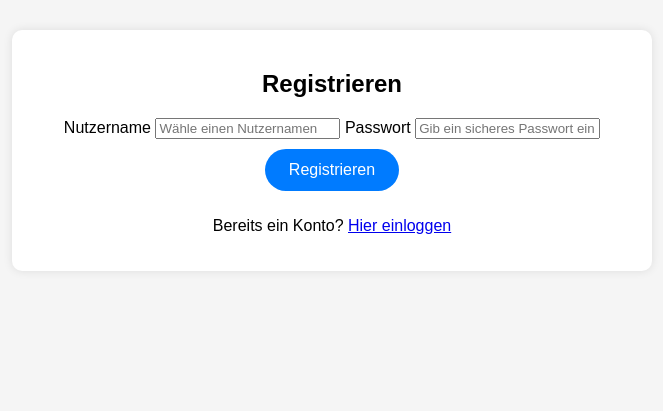
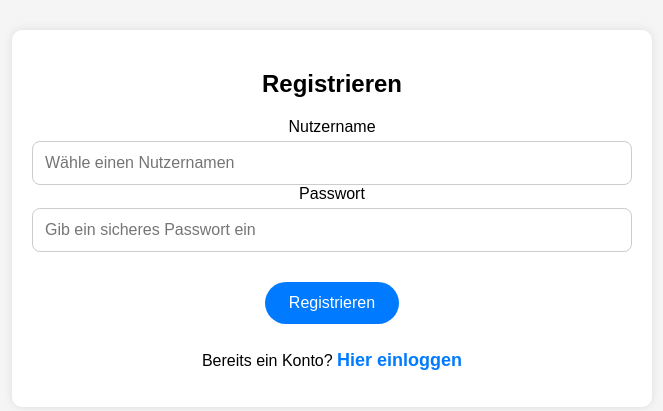
Before and after one commit to Berkay9712/webapp24, a Flask app: page /register in a window 1280 px wide. Shown: the part 149-560 px from the top of the page, without its empty margins (308-971 px from the left). Run offline with Flask 3, Linux system fonts and the light colour scheme.

Commit message:
Anpassung Registrierung

```diff
--- a/static/style.css
+++ b/static/style.css
@@ -105,3 +105,14 @@ body {
     text-align: center;
     margin-top: 20px;
 }
+
+/* Eingabefelder */
+.input-field {
+    width: 100%;
+    padding: 12px;
+    margin-top: 5px;
+    border: 1px solid #ccc;
+    border-radius: 8px;
+    font-size: 16px;
+    box-sizing: border-box;
+}
--- a/templates/register.html
+++ b/templates/register.html
@@ -26,15 +26,17 @@
 
         <form method="POST" action="{{ url_for('register') }}">
             <label for="username">Nutzername</label>
-            <input type="text" name="username" id="username" required placeholder="Wähle einen Nutzernamen">
+            <input type="text" name="username" id="username" required placeholder="Wähle einen Nutzernamen" class="input-field">
 
             <label for="password">Passwort</label>
-            <input type="password" name="password" id="password" required placeholder="Gib ein sicheres Passwort ein">
+            <input type="password" name="password" id="password" required placeholder="Gib ein sicheres Passwort ein" class="input-field">
 
-            <button type="submit" class="button">Registrieren</button>
+            <div class="button-container">
+                <button type="submit" class="button">Registrieren</button>
+            </div>
         </form>
 
-        <p>Bereits ein Konto? <a href="{{ url_for('login') }}">Hier einloggen</a></p>
+        <p>Bereits ein Konto? <a href="{{ url_for('login') }}" class="survey-link">Hier einloggen</a></p>
     </main>
 
 </body>
```
Also changed, not shown: instance/surveys.db.
